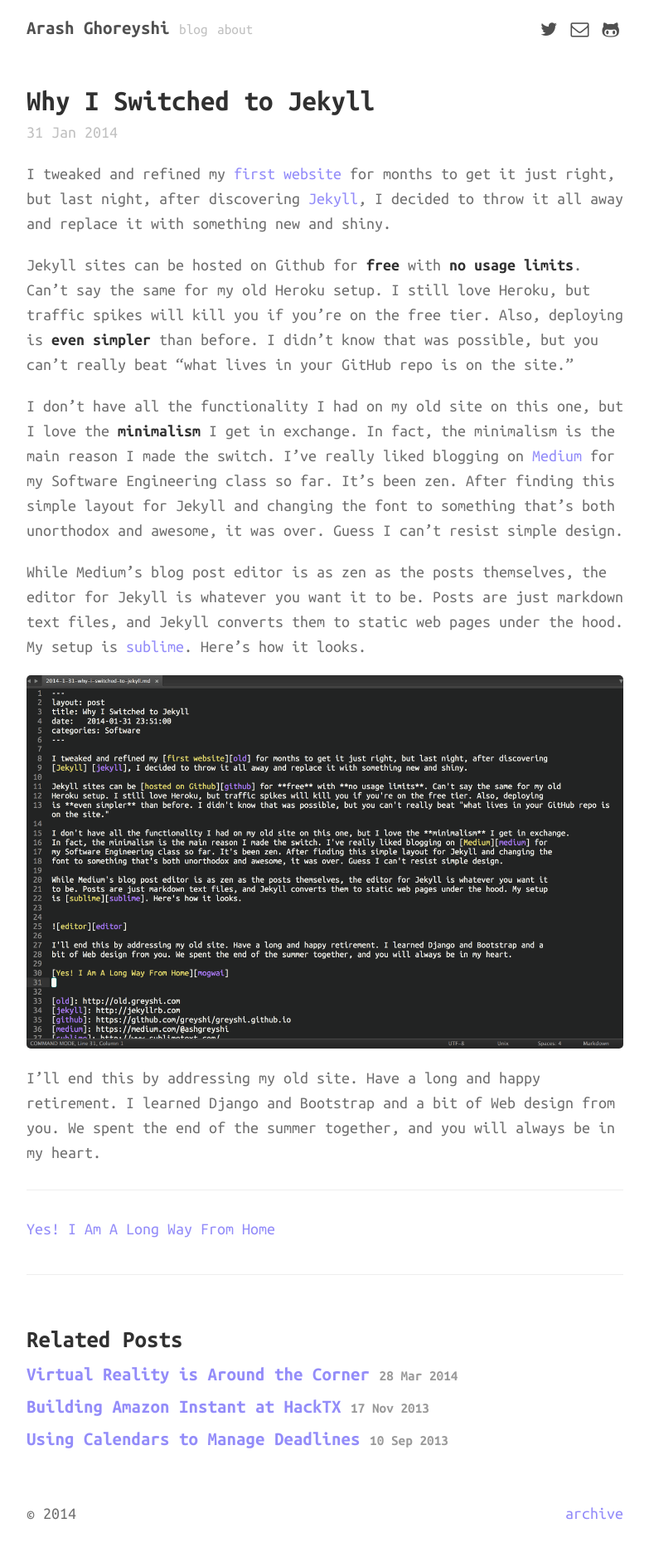
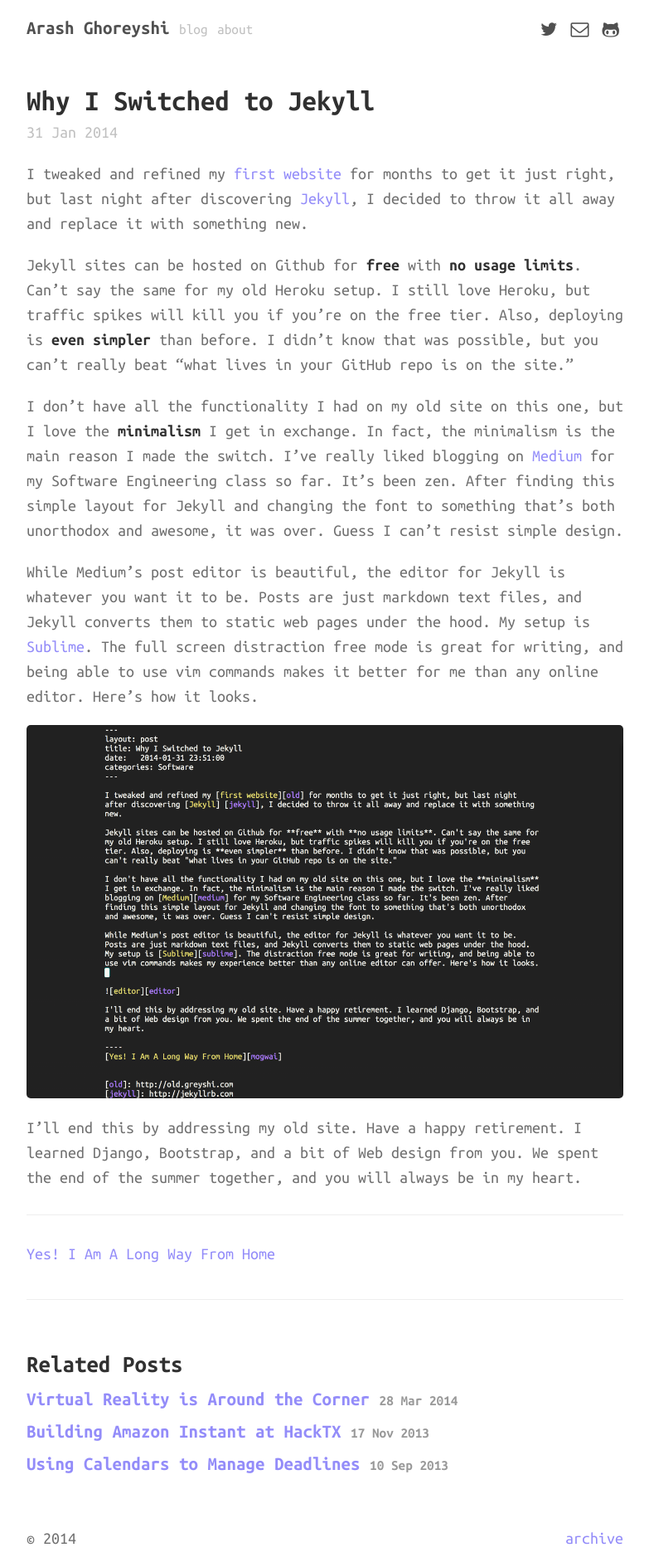
Before and after one commit to greyshi/greyshi.github.io, a Jekyll site: the page built from _posts/2014-1-31-why-i-switched-to-jekyll.md, in a window 1280 px wide. Shown: the whole page at 83% size, without its empty margins (248-1031 px from the left). Built offline with Jekyll 4.4.1, drawn with Linux system fonts in a browser that asks for light colours; nearby versions of some CDN libraries; Markdown is read by kramdown in place of the engine named in the settings; before the commit the page ends 1859 px from its top, so only the background shows below that.

Commit message:
Update sublime setup image

```diff
--- a/_posts/2014-1-31-why-i-switched-to-jekyll.md
+++ b/_posts/2014-1-31-why-i-switched-to-jekyll.md
@@ -5,27 +5,18 @@ date:   2014-01-31 23:51:00
 categories: Software
 ---
 
-I tweaked and refined my [first website][old] for months to get it just right, but last night, after discovering
-[Jekyll] [jekyll], I decided to throw it all away and replace it with something new and shiny.
+I tweaked and refined my [first website][old] for months to get it just right, but last night after discovering [Jekyll] [jekyll], I decided to throw it all away and replace it with something new.
 
-Jekyll sites can be hosted on Github for **free** with **no usage limits**. Can't say the same for my old
-Heroku setup. I still love Heroku, but traffic spikes will kill you if you're on the free tier. Also, deploying
-is **even simpler** than before. I didn't know that was possible, but you can't really beat "what lives in your GitHub repo is on the site."
+Jekyll sites can be hosted on Github for **free** with **no usage limits**. Can't say the same for my old Heroku setup. I still love Heroku, but traffic spikes will kill you if you're on the free tier. Also, deploying is **even simpler** than before. I didn't know that was possible, but you can't really beat "what lives in your GitHub repo is on the site."
 
-I don't have all the functionality I had on my old site on this one, but I love the **minimalism** I get in exchange.
-In fact, the minimalism is the main reason I made the switch. I've really liked blogging on [Medium][medium] for
-my Software Engineering class so far. It's been zen. After finding this simple layout for Jekyll and changing the
-font to something that's both unorthodox and awesome, it was over. Guess I can't resist simple design.
+I don't have all the functionality I had on my old site on this one, but I love the **minimalism** I get in exchange. In fact, the minimalism is the main reason I made the switch. I've really liked blogging on [Medium][medium] for my Software Engineering class so far. It's been zen. After finding this simple layout for Jekyll and changing the font to something that's both unorthodox and awesome, it was over. Guess I can't resist simple design.
 
-While Medium's blog post editor is as zen as the posts themselves, the editor for Jekyll is whatever you want it
-to be. Posts are just markdown text files, and Jekyll converts them to static web pages under the hood. My setup
-is [sublime][sublime]. Here's how it looks.
+While Medium's post editor is beautiful, the editor for Jekyll is whatever you want it to be. Posts are just markdown text files, and Jekyll converts them to static web pages under the hood. My setup is [Sublime][sublime]. The full screen distraction free mode is great for writing, and being able to use vim commands makes it better for me than any online editor. Here's how it looks.
 
 
 ![editor][editor]
 
-I'll end this by addressing my old site. Have a long and happy retirement. I learned Django and Bootstrap and a
-bit of Web design from you. We spent the end of the summer together, and you will always be in my heart.
+I'll end this by addressing my old site. Have a happy retirement. I learned Django, Bootstrap, and a bit of Web design from you. We spent the end of the summer together, and you will always be in my heart.
 
 ----
 [Yes! I Am A Long Way From Home][mogwai]
```
Also changed, not shown: assets/images/sublime_post_editing.png.
